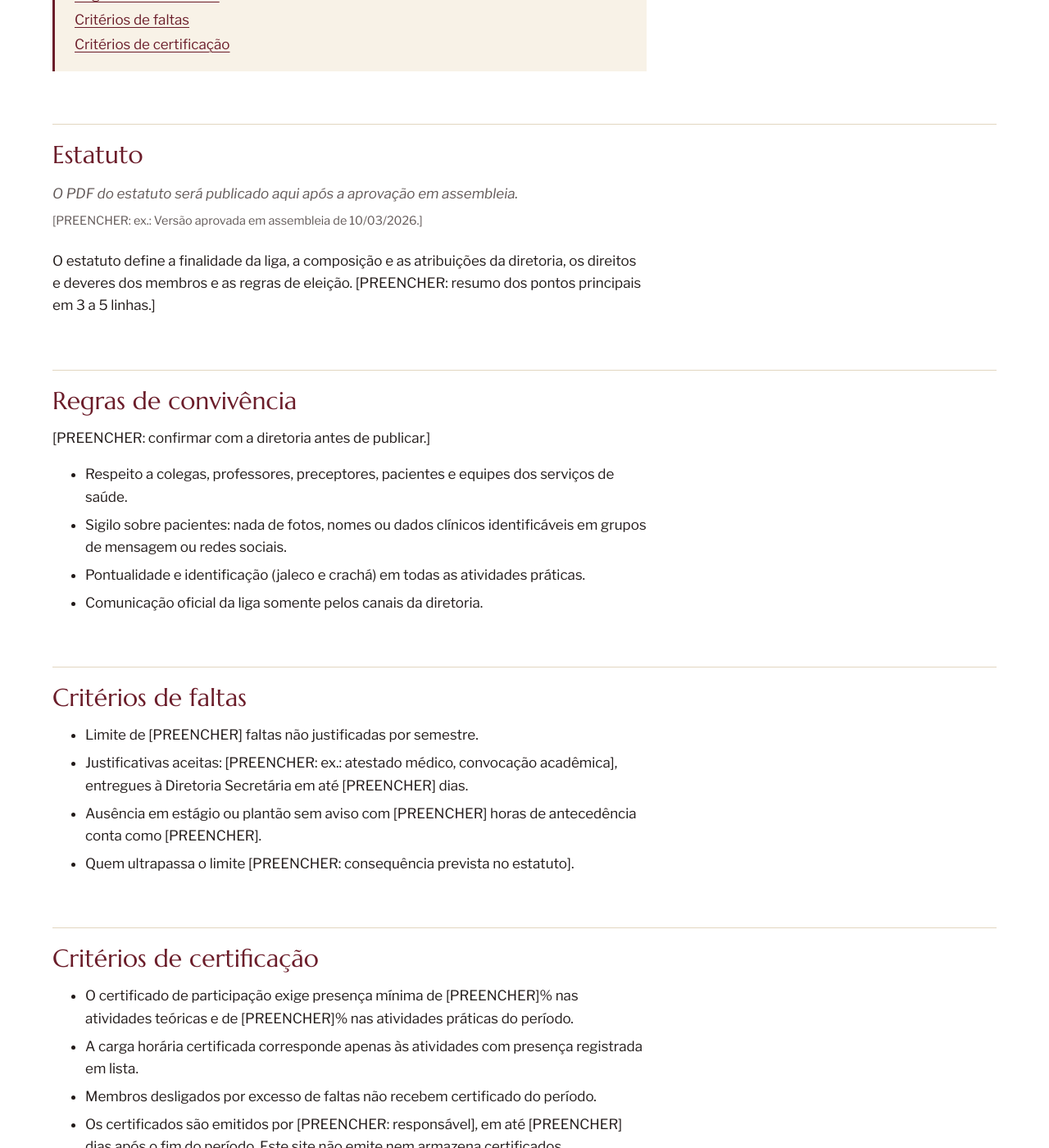
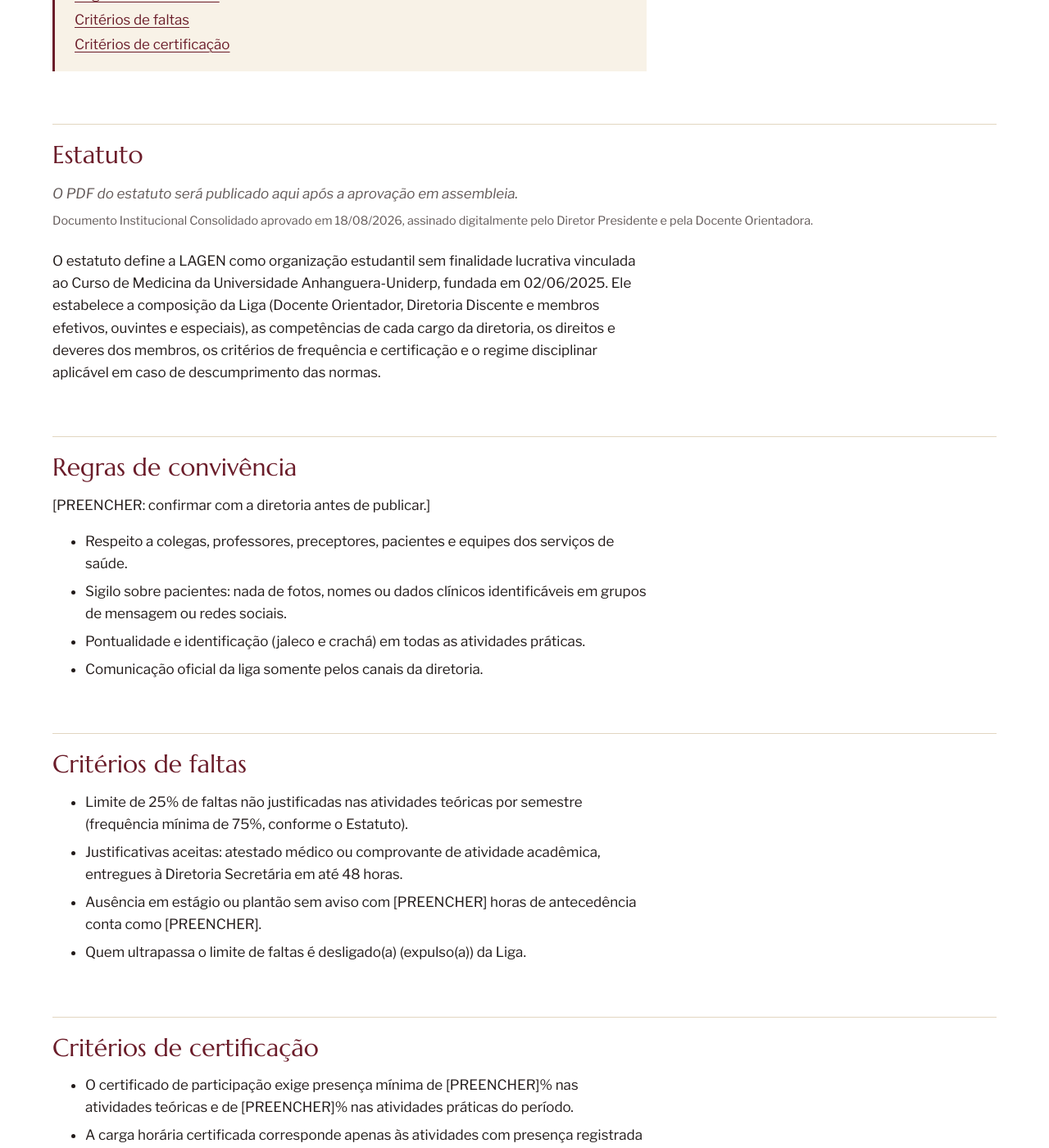
Before and after one commit to LAGENuniderp/lagen-uniderp.github.io, a Jekyll site: the page built from a-liga/transparencia.md, in a window 1280 px wide and 1400 px high, scrolled down 484 px. Shown: the whole window at 82% size. Built offline with Jekyll 4.4.1, drawn with Linux system fonts in a browser that asks for light colours.

Commit message:
Revise estatuto version and content details
Updated the statute version and provided a detailed description of the Liga's purpose and structure.

```diff
--- a/a-liga/transparencia.md
+++ b/a-liga/transparencia.md
@@ -6,7 +6,7 @@ description: Estatuto, regras de convivência, critérios de faltas e critérios
 # Estatuto em PDF: envie o arquivo para assets/docs/ com exatamente este
 # nome. Enquanto o arquivo não existir, o botão de download não aparece.
 estatuto_pdf: /assets/docs/estatuto-lagen.pdf
-estatuto_versao: "[PREENCHER: ex.: Versão aprovada em assembleia de 10/03/2026.]"
+estatuto_versao: "Documento Institucional Consolidado aprovado em 18/08/2026, assinado digitalmente pelo Diretor Presidente e pela Docente Orientadora."
 ---
 
 * Sumário
@@ -16,9 +16,13 @@ estatuto_versao: "[PREENCHER: ex.: Versão aprovada em assembleia de 10/03/2026.
 
 {% include estatuto.html %}
 
-O estatuto define a finalidade da liga, a composição e as atribuições da
-diretoria, os direitos e deveres dos membros e as regras de eleição.
-[PREENCHER: resumo dos pontos principais em 3 a 5 linhas.]
+O estatuto define a LAGEN como organização estudantil sem finalidade
+lucrativa vinculada ao Curso de Medicina da Universidade Anhanguera-Uniderp,
+fundada em 02/06/2025. Ele estabelece a composição da Liga (Docente
+Orientador, Diretoria Discente e membros efetivos, ouvintes e especiais),
+as competências de cada cargo da diretoria, os direitos e deveres dos
+membros, os critérios de frequência e certificação e o regime disciplinar
+aplicável em caso de descumprimento das normas.
 
 ## Regras de convivência {#convivencia}
 
@@ -34,12 +38,13 @@ diretoria, os direitos e deveres dos membros e as regras de eleição.
 
 ## Critérios de faltas {#faltas}
 
-- Limite de [PREENCHER] faltas não justificadas por semestre.
-- Justificativas aceitas: [PREENCHER: ex.: atestado médico, convocação
-  acadêmica], entregues à Diretoria Secretária em até [PREENCHER] dias.
+- Limite de 25% de faltas não justificadas nas atividades teóricas por
+  semestre (frequência mínima de 75%, conforme o Estatuto).
+- Justificativas aceitas: atestado médico ou comprovante de atividade
+  acadêmica, entregues à Diretoria Secretária em até 48 horas.
 - Ausência em estágio ou plantão sem aviso com [PREENCHER] horas de
   antecedência conta como [PREENCHER].
-- Quem ultrapassa o limite [PREENCHER: consequência prevista no estatuto].
+- Quem ultrapassa o limite de faltas é desligado(a) (expulso(a)) da Liga.
 
 ## Critérios de certificação {#certificacao}
 
```
